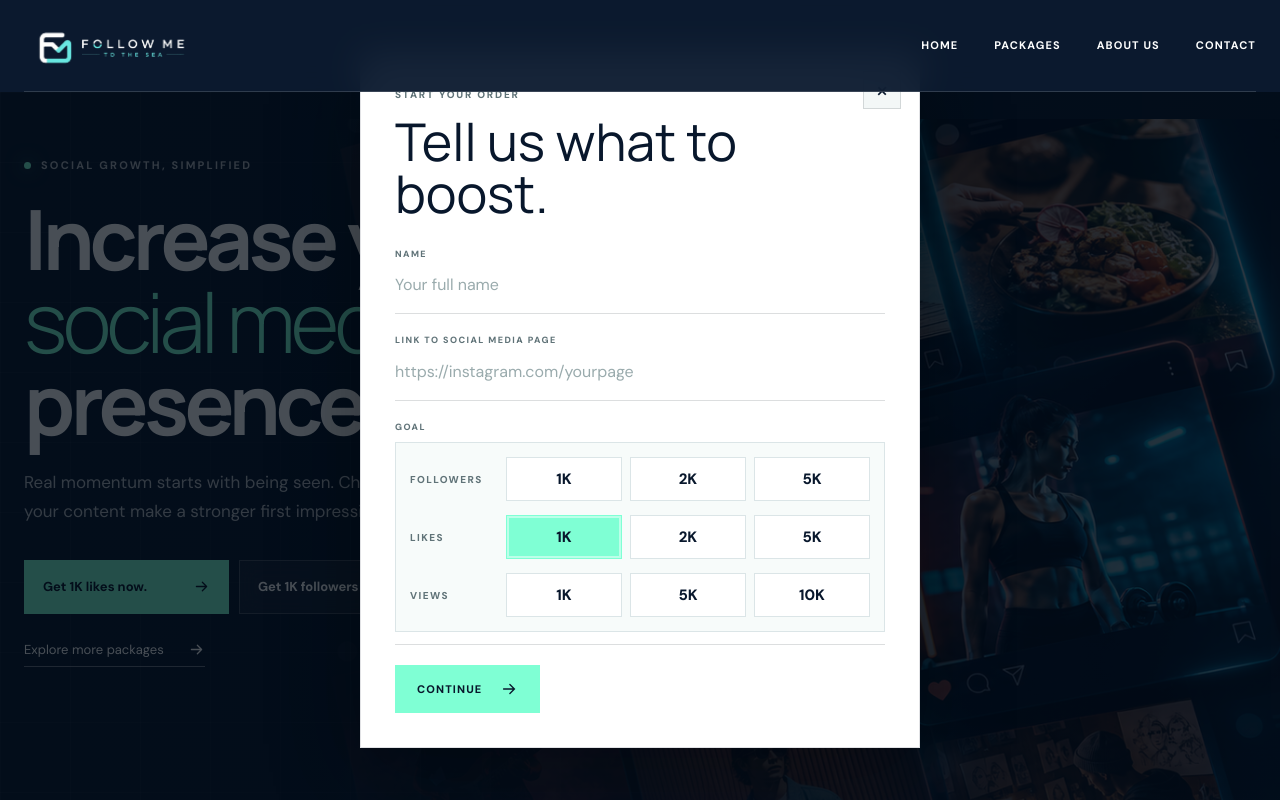
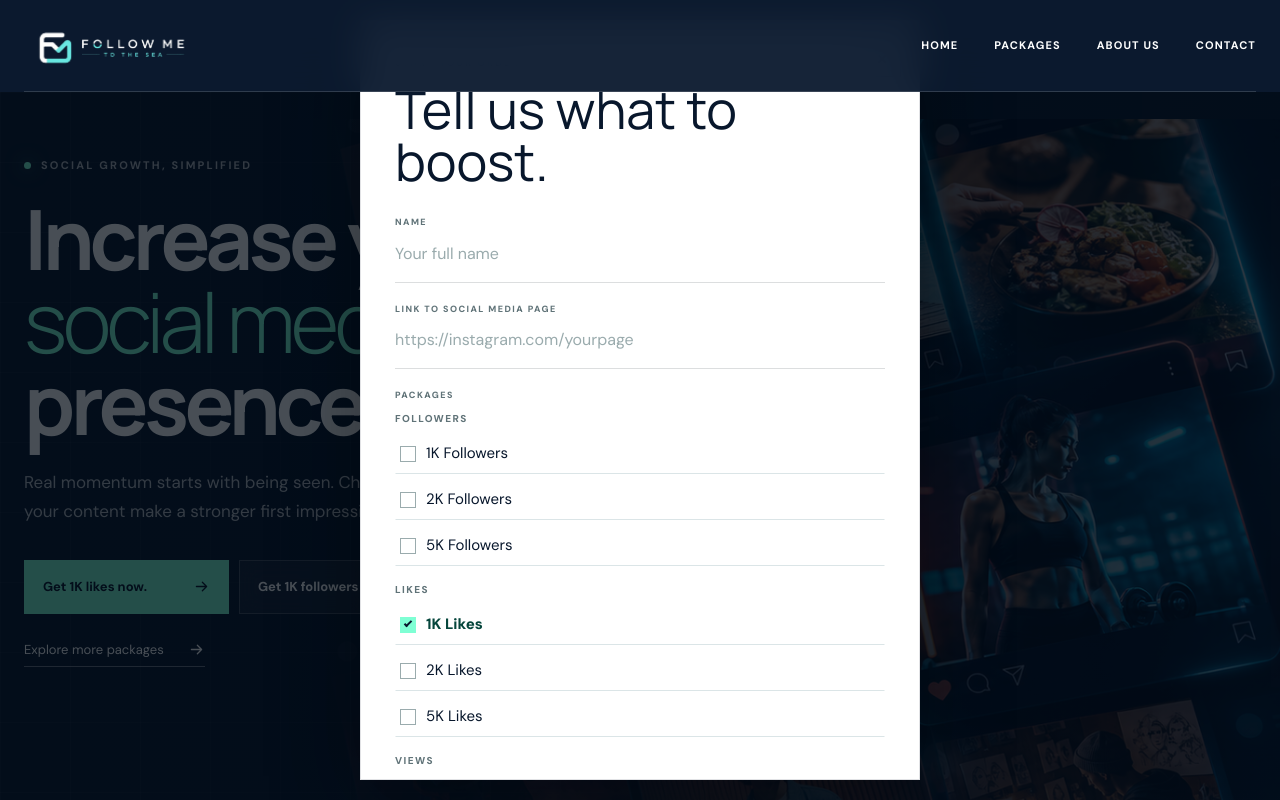
Before and after one commit to kenneth-tech/Followmetothesea, a Next.js app: page / in a window 1280 px wide. Both pictures are taken after a click on the button "Get 1K likes now.". Shown: the top 800 px of the page. Built offline with nearby package versions, Linux system fonts and the light colour scheme.

Commit message:
Allow multiple packages in order form

```diff
--- a/src/app/globals.css
+++ b/src/app/globals.css
@@ -1071,22 +1071,17 @@ footer nav svg {
   color: #9aabad;
 }
 
-.order-goal-selector {
-  background: #f7fbfa;
-  border: 1px solid #dbe5e7;
+.order-package-selector {
   display: grid;
-  gap: 14px;
-  padding: 14px;
-}
-
-.order-goal-group {
-  align-items: center;
+  gap: 16px;
+}
+
+.order-package-group {
   display: grid;
-  gap: 10px;
-  grid-template-columns: 86px 1fr;
-}
-
-.order-goal-group p {
+  gap: 8px;
+}
+
+.order-package-group p {
   color: #607378;
   font-size: 10px;
   font-weight: 800;
@@ -1095,42 +1090,89 @@ footer nav svg {
   text-transform: uppercase;
 }
 
-.order-goal-options {
+.order-package-options {
   display: grid;
-  gap: 8px;
-  grid-template-columns: repeat(3, minmax(0, 1fr));
-}
-
-.order-goal-option {
+  gap: 6px;
+}
+
+.order-package-option {
   align-items: center;
   background: white;
-  border: 1px solid #dbe5e7;
+  border: 1px solid transparent;
+  border-bottom-color: #dbe5e7;
   color: var(--navy);
   cursor: pointer;
   display: flex;
   font: inherit;
   font-size: 15px;
+  gap: 10px;
+  justify-content: flex-start;
+  min-height: 40px;
+  outline: 0;
+  padding: 0 4px;
+  text-align: left;
+  transition: background .2s ease, border-color .2s ease, color .2s ease;
+  width: 100%;
+}
+
+.order-package-option:hover,
+.order-package-option:focus-visible {
+  background: #f7fbfa;
+  border-bottom-color: var(--aqua);
+}
+
+.order-package-option.is-selected {
+  color: #06463c;
   font-weight: 800;
-  justify-content: center;
-  min-height: 44px;
-  outline: 0;
-  padding: 0 10px;
-  transition: background .2s ease, border-color .2s ease, box-shadow .2s ease, transform .2s ease;
-  width: 100%;
-}
-
-.order-goal-option:hover,
-.order-goal-option:focus-visible {
-  background: rgba(109, 248, 206, .18);
-  border-color: rgba(109, 248, 206, .72);
-  box-shadow: 0 0 0 3px rgba(109, 248, 206, .18);
-  transform: translateY(-1px);
-}
-
-.order-goal-option.is-selected {
+}
+
+.order-package-box {
+  border: 1px solid #9aabad;
+  display: inline-flex;
+  flex: 0 0 auto;
+  height: 16px;
+  position: relative;
+  width: 16px;
+}
+
+.order-package-option.is-selected .order-package-box {
   background: var(--aqua);
   border-color: var(--aqua);
-  box-shadow: inset 0 0 0 2px rgba(255, 255, 255, .48);
+}
+
+.order-package-option.is-selected .order-package-box::after {
+  border-bottom: 2px solid var(--navy);
+  border-right: 2px solid var(--navy);
+  content: "";
+  height: 8px;
+  left: 5px;
+  position: absolute;
+  top: 1px;
+  transform: rotate(45deg);
+  width: 4px;
+}
+
+.order-package-summary {
+  background: #f7fbfa;
+  border-left: 3px solid var(--aqua);
+  display: grid;
+  gap: 4px;
+  padding: 10px 12px;
+}
+
+.order-package-summary span {
+  color: #607378;
+  font-size: 9px;
+  font-weight: 800;
+  letter-spacing: .14em;
+  text-transform: uppercase;
+}
+
+.order-package-summary p {
+  color: var(--navy);
+  font-size: 14px;
+  line-height: 1.5;
+  margin: 0;
 }
 
 .order-popup-form small {
@@ -2229,22 +2271,17 @@ footer nav svg {
     margin-right: 40px;
   }
 
-  .order-goal-selector {
-    gap: 16px;
-    padding: 12px;
-  }
-
-  .order-goal-group {
+  .order-package-selector {
+    gap: 18px;
+  }
+
+  .order-package-options {
     gap: 8px;
-    grid-template-columns: 1fr;
-  }
-
-  .order-goal-options {
-    grid-template-columns: repeat(3, minmax(0, 1fr));
-  }
-
-  .order-goal-option {
-    min-height: 46px;
+  }
+
+  .order-package-option {
+    min-height: 44px;
+    padding: 0 2px;
   }
 
   .hero {
--- a/src/app/order-draft.ts
+++ b/src/app/order-draft.ts
@@ -32,17 +32,28 @@ export const ORDER_GOAL_OPTIONS = ORDER_GOAL_GROUPS.flatMap(
 export type OrderDraft = {
   name: string;
   socialLink: string;
-  goal: string;
+  packages: string[];
 };
 
 export type OrderDraftErrors = Partial<Record<keyof OrderDraft, string>>;
 
-export function createOrderDraft(initialGoal = ""): OrderDraft {
+export function createOrderDraft(initialPackage = ""): OrderDraft {
   return {
     name: "",
     socialLink: "",
-    goal: initialGoal,
+    packages: initialPackage ? [initialPackage] : [],
   };
+}
+
+export function toggleOrderPackage(
+  selectedPackages: string[],
+  packageName: string,
+): string[] {
+  if (selectedPackages.includes(packageName)) {
+    return selectedPackages.filter((selectedPackage) => selectedPackage !== packageName);
+  }
+
+  return [...selectedPackages, packageName];
 }
 
 export function validateOrderDraft(draft: OrderDraft): {
@@ -59,8 +70,8 @@ export function validateOrderDraft(draft: OrderDraft): {
     errors.socialLink = "Enter a social media page link.";
   }
 
-  if (!draft.goal.trim()) {
-    errors.goal = "Enter your goal.";
+  if (draft.packages.length === 0) {
+    errors.packages = "Choose at least one package.";
   }
 
   return {
--- a/src/app/order-popup.tsx
+++ b/src/app/order-popup.tsx
@@ -11,6 +11,7 @@ import { ArrowIcon } from "./arrow-icon";
 import {
   ORDER_GOAL_GROUPS,
   createOrderDraft,
+  toggleOrderPackage,
   validateOrderDraft,
   type OrderDraft,
   type OrderDraftErrors,
@@ -59,13 +60,17 @@ export function OrderPopup({
     setIsOpen(true);
   }
 
-  function updateField(field: keyof OrderDraft, value: string) {
+  function updateField(field: "name" | "socialLink", value: string) {
     setDraft((current) => ({ ...current, [field]: value }));
     setErrors((current) => ({ ...current, [field]: undefined }));
   }
 
-  function selectGoal(goal: string) {
-    updateField("goal", goal);
+  function togglePackage(packageName: string) {
+    setDraft((current) => ({
+      ...current,
+      packages: toggleOrderPackage(current.packages, packageName),
+    }));
+    setErrors((current) => ({ ...current, packages: undefined }));
   }
 
   function handleSubmit(event: FormEvent<HTMLFormElement>) {
@@ -151,32 +156,45 @@ export function OrderPopup({
                     {errors.socialLink && <small>{errors.socialLink}</small>}
                   </label>
                   <label>
-                    <span>Goal</span>
+                    <span>Packages</span>
                     <div
-                      aria-label="Choose a package goal"
-                      className="order-goal-selector"
+                      aria-label="Choose packages"
+                      className="order-package-selector"
                       role="group"
                     >
                       {ORDER_GOAL_GROUPS.map((group) => (
-                        <div className="order-goal-group" key={group.label}>
+                        <div className="order-package-group" key={group.label}>
                           <p>{group.label}</p>
-                          <div className="order-goal-options">
+                          <div className="order-package-options">
                             {group.options.map((option) => (
                               <button
-                                aria-pressed={draft.goal === option.value}
-                                className={`order-goal-option${draft.goal === option.value ? " is-selected" : ""}`}
+                                aria-checked={draft.packages.includes(
+                                  option.value,
+                                )}
+                                className={`order-package-option${draft.packages.includes(option.value) ? " is-selected" : ""}`}
                                 key={option.value}
-                                onClick={() => selectGoal(option.value)}
+                                onClick={() => togglePackage(option.value)}
+                                role="checkbox"
                                 type="button"
                               >
-                                {option.label}
+                                <span
+                                  aria-hidden="true"
+                                  className="order-package-box"
+                                />
+                                <span>{option.value}</span>
                               </button>
                             ))}
                           </div>
                         </div>
                       ))}
                     </div>
-                    {errors.goal && <small>{errors.goal}</small>}
+                    {draft.packages.length > 0 && (
+                      <div className="order-package-summary">
+                        <span>Selected packages</span>
+                        <p>{draft.packages.join(", ")}</p>
+                      </div>
+                    )}
+                    {errors.packages && <small>{errors.packages}</small>}
                   </label>
                   <button className="order-popup-submit" type="submit">
                     Continue <ArrowIcon />
```
Also changed, not shown: 1 other file (tests, documents, lock files or other folders).
